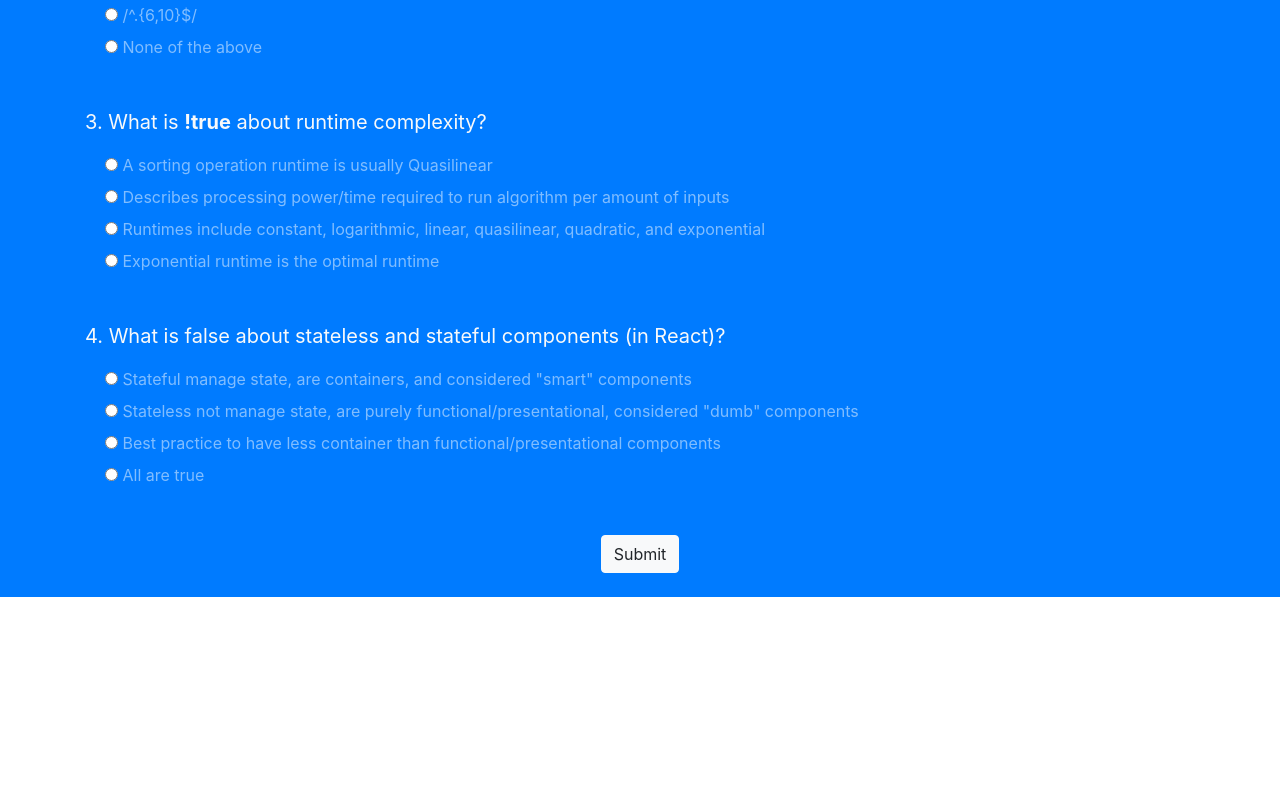
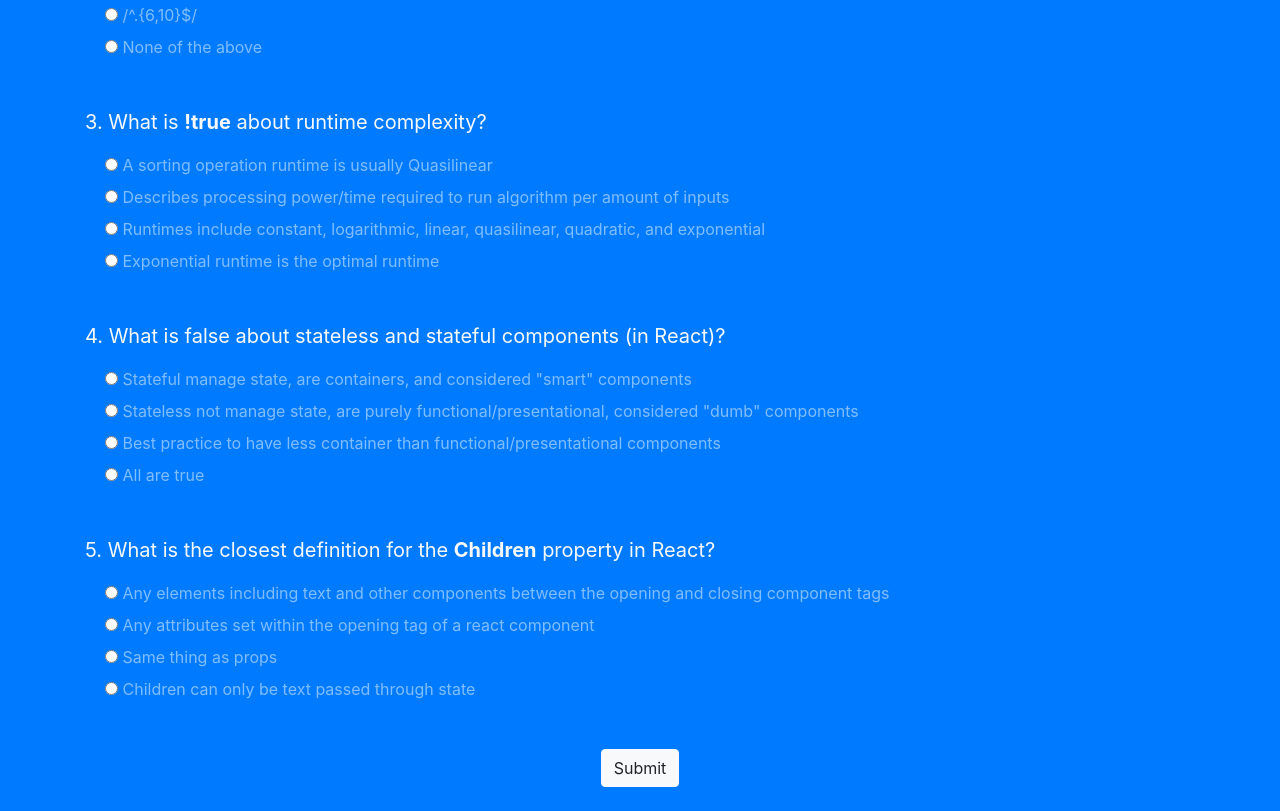
Before and after one commit to GarrettYoung510/quiz-refresher, a plain HTML site: page index.html in a window 1280 px wide. Shown: the part 646-1457 px from the top of the page. Before the commit the page ends 1243 px from the top, so only its background shows below. Drawn offline with nearby package versions, Linux system fonts and the light colour scheme.

Commit message:
added one question

```diff
--- a/app.js
+++ b/app.js
@@ -1,4 +1,4 @@
-const correctAnswers = ["D", "C", "D", "D"];
+const correctAnswers = ["D", "C", "D", "D", "A"];
 const form = document.querySelector(".quiz-form");
 const result = document.querySelector(".result");
 
@@ -6,12 +6,30 @@ form.addEventListener("submit", e => {
   e.preventDefault();
 
   let score = 0;
-  const userAnswers = [form.q1.value, form.q2.value, form.q3.value, form.q4.value];
+  const userAnswers = [form.q1.value, form.q2.value, form.q3.value, form.q4.value, form.q5.value];
+
+  // // iterate through to add a number for each question in the app
+  // const answerNums = [];
+  // for (let i = 1; i <= correctAnswers.length; i++) {
+  //   answerNums.push("q" + i);
+  // }
+  // // add all user answers
+  // const userAnswers = [];
+  // // loop through values to check answer values
+  // for (let i = 1; i <= answerNums.length; i++) {
+  //   userAnswers.push(form.answerNums[i].value);
+  //   console.log(userAnswers);
+  // }
+
+  // for (let i = 0; i < correctAnswers.length; i++) {
+  //   userAnswers.push(form.elements[i].value);
+  //   console.log(userAnswers);
+  // }
 
   // check answers
   userAnswers.forEach((answer, index) => {
     if (answer === correctAnswers[index]) {
-      score += 100/correctAnswers.length;
+      score += 100 / correctAnswers.length;
     }
   });
 
@@ -22,18 +40,17 @@ form.addEventListener("submit", e => {
   //   use classList to remove d-none
   result.classList.remove("d-none");
 
-//   animation effect
+  //   animation effect
   let output = 0;
   const timer = setInterval(() => {
-      result.querySelector('span').textContent = `${output}%`;
-      if(output === score) {
-          clearInterval(timer);
-      } else {
-          output++;
-      }
+    result.querySelector("span").textContent = `${output}%`;
+    if (output === score) {
+      clearInterval(timer);
+    } else {
+      output++;
+    }
   }, 10);
 });
-
 
 // // executes ONCE after 3000 ms
 // setTimeout(() => {
--- a/index.html
+++ b/index.html
@@ -66,8 +66,8 @@
 
           <div class="my-5">
             <p class="lead font-weight-normal">
-              2. Which regular expression includes all character types and requires a length of
-              6-10 characters?
+              2. Which regular expression includes all character types and
+              requires a length of 6-10 characters?
             </p>
             <div class="form-check my-2 text-white-50">
               <input type="radio" name="q2" value="A" />
@@ -102,7 +102,8 @@
             <div class="form-check my-2 text-white-50">
               <input type="radio" name="q3" value="B" />
               <label for="" class="form-check-label"
-                >Describes processing power/time required to run algorithm per amount of inputs
+                >Describes processing power/time required to run algorithm per
+                amount of inputs
               </label>
             </div>
             <div class="form-check my-2 text-white-50">
@@ -128,8 +129,8 @@
             <div class="form-check my-2 text-white-50">
               <input type="radio" name="q4" value="A" />
               <label for="" class="form-check-label"
-                >Stateful manage state, are containers,
-                and considered "smart" components
+                >Stateful manage state, are containers, and considered "smart"
+                components
               </label>
             </div>
             <div class="form-check my-2 text-white-50">
@@ -152,6 +153,36 @@
             </div>
           </div>
 
+          <div class="my-5">
+            <p class="lead font-weight-normal">
+              5. What is the closest definition for the <b>Children</b> property
+              in React?
+            </p>
+            <div class="form-check my-2 text-white-50">
+              <input type="radio" name="q5" value="A" />
+              <label for="" class="form-check-label"
+                >Any elements including text and other components between the
+                opening and closing component tags
+              </label>
+            </div>
+            <div class="form-check my-2 text-white-50">
+              <input type="radio" name="q5" value="B" />
+              <label for="" class="form-check-label"
+                >Any attributes set within the opening tag of a react component
+              </label>
+            </div>
+            <div class="form-check my-2 text-white-50">
+              <input type="radio" name="q5" value="C" />
+              <label for="" class="form-check-label">Same thing as props</label>
+            </div>
+            <div class="form-check my-2 text-white-50">
+              <input type="radio" name="q5" value="D" />
+              <label for="" class="form-check-label"
+                >Children can only be text passed through state</label
+              >
+            </div>
+          </div>
+
           <div class="text-center">
             <input type="submit" class="btn btn-light" />
           </div>
```
